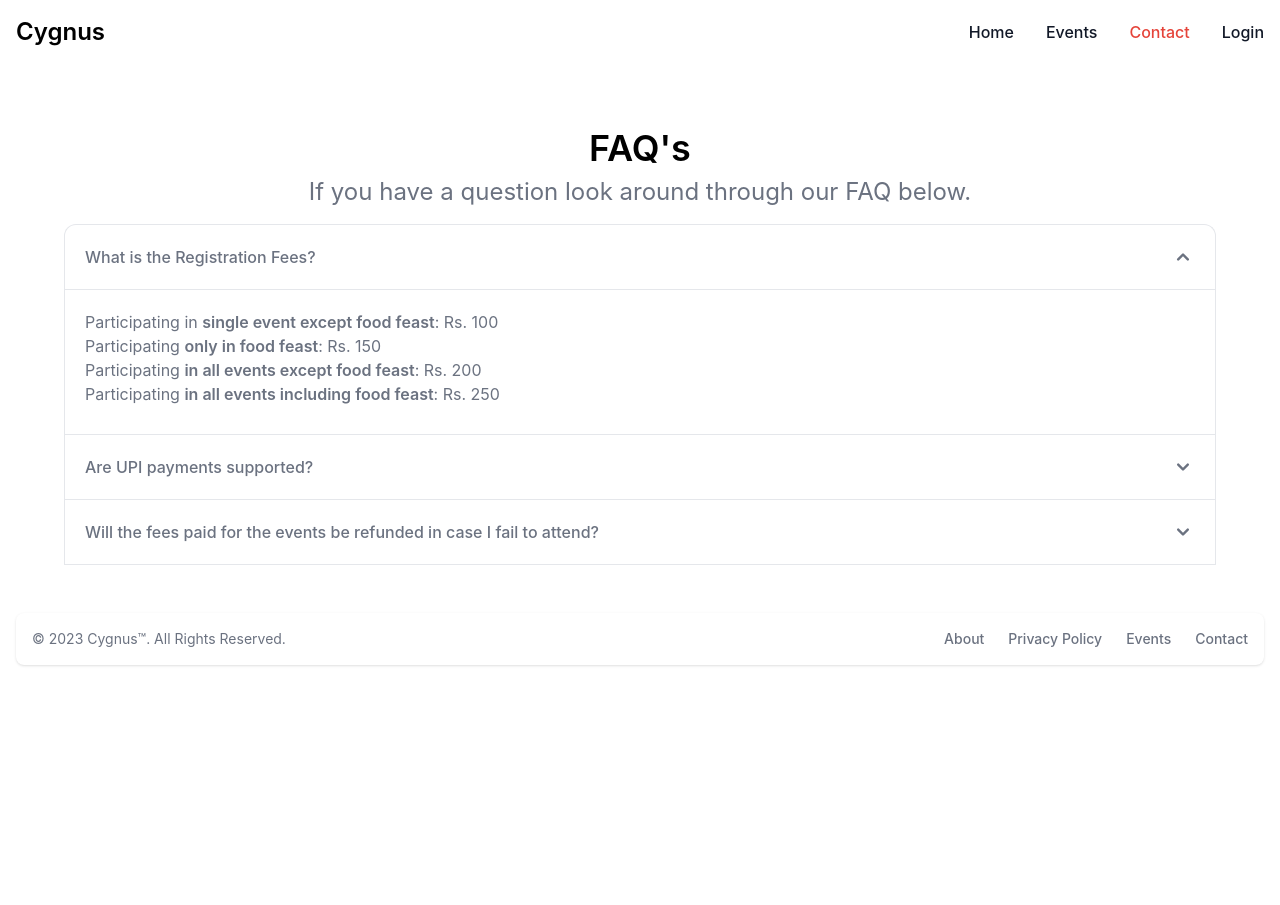
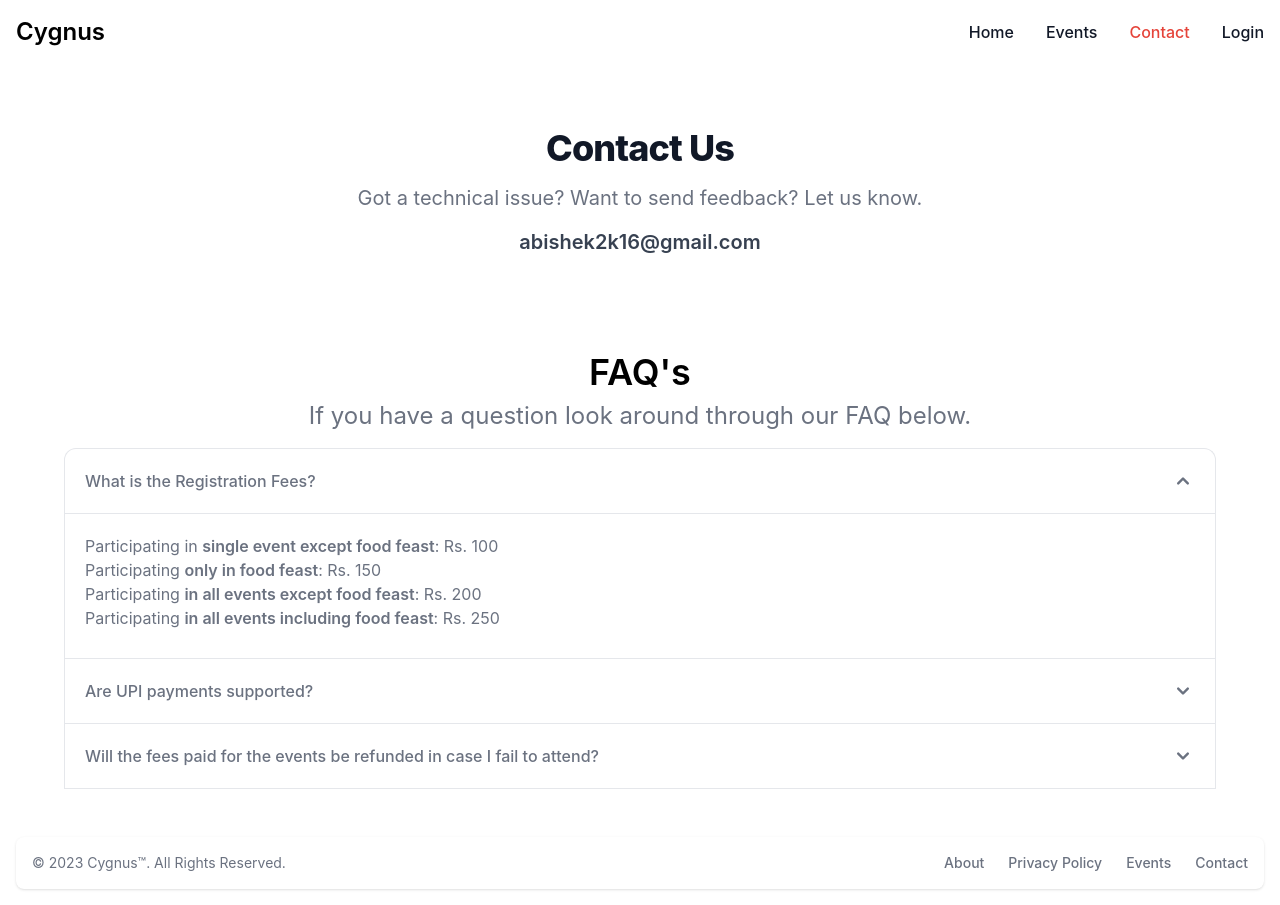
Before and after one commit to roopeshsn/cygnus-website-mrf, a React (Create React App) app: page /contact in a window 1280 px wide. Before the commit the page ends 800 px from the top, so only its background shows below. Built offline with nearby package versions, Linux system fonts and the light colour scheme; no server answers.

Commit message:
Added contact info

```diff
--- a/src/components/Accordion.jsx
+++ b/src/components/Accordion.jsx
@@ -18,7 +18,7 @@ export default function Accordion() {
   }
   return (
     <section
-      className="px-4 py-8 md:px-16 mt-8"
+      className="px-4 py-8 md:px-16"
       id="accordion-collapse"
       data-accordion="collapse"
     >
--- a/src/pages/Contact.jsx
+++ b/src/pages/Contact.jsx
@@ -7,6 +7,17 @@ export default function Contact() {
   return (
     <>
       <Navbar />
+      <div class="py-8 lg:py-16 px-4 mx-auto max-w-screen-md">
+        <h2 class="mb-4 text-4xl tracking-tight font-extrabold text-center text-gray-900">
+          Contact Us
+        </h2>
+        <p class="mb-4 text-center text-gray-500 sm:text-xl">
+          Got a technical issue? Want to send feedback? Let us know.
+        </p>
+        <p className="text-center font-semibold text-lg text-gray-700 md:text-xl">
+          abishek2k16@gmail.com
+        </p>
+      </div>
       <Accordion />
       <Footer />
     </>
```
